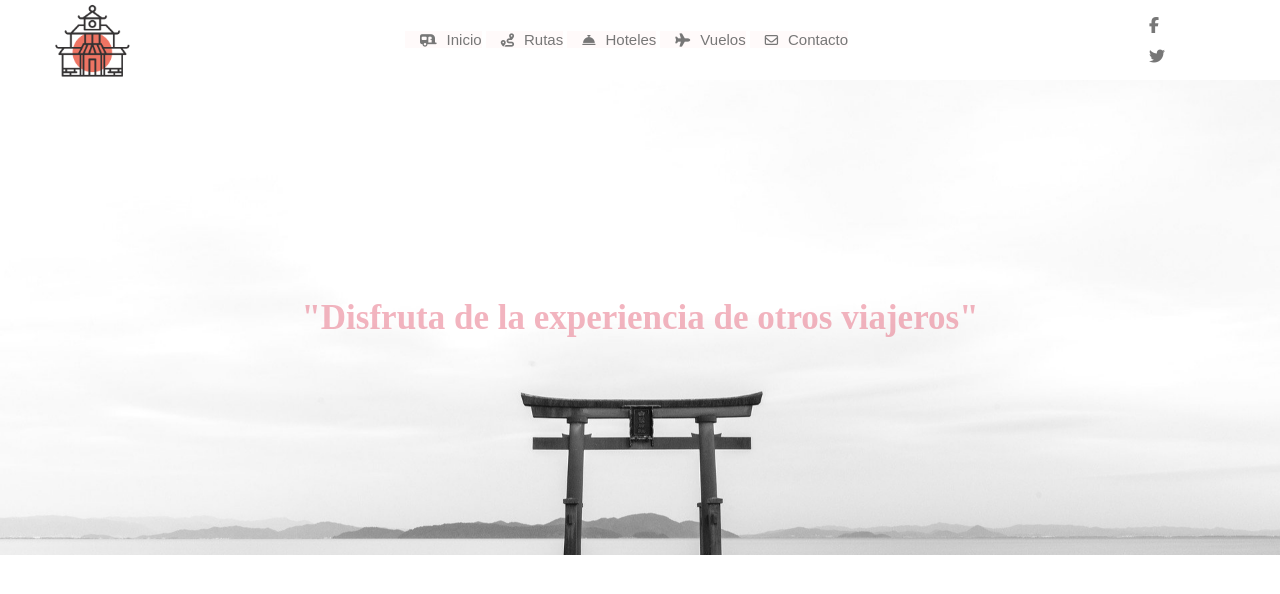
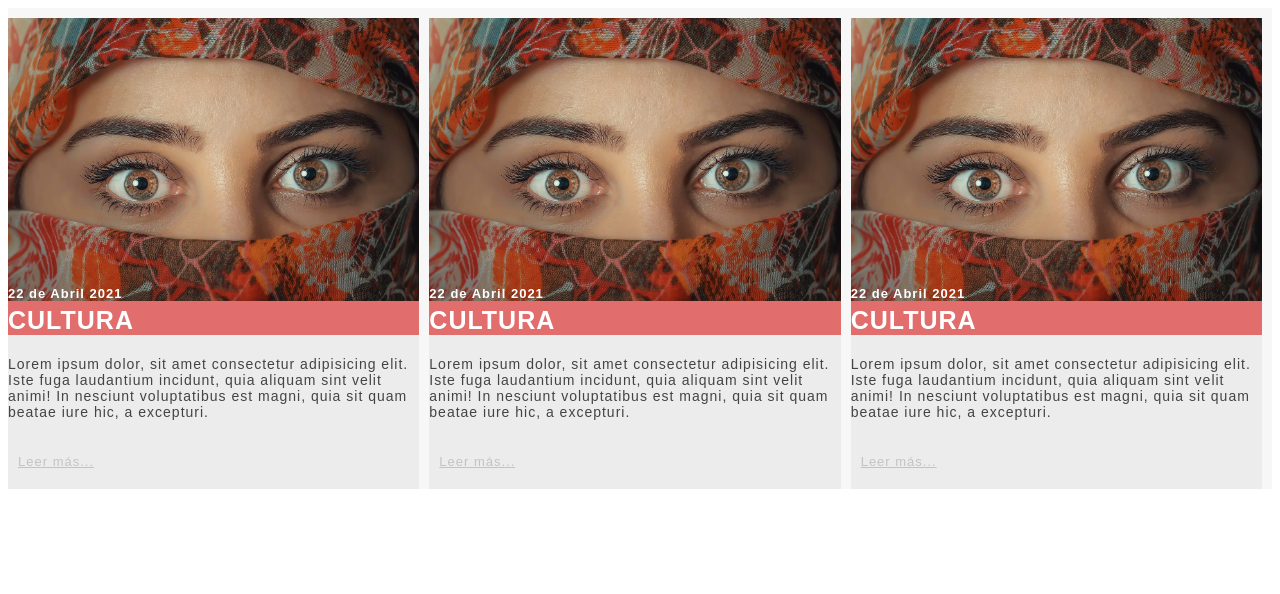
Before and after one commit to algar15/sprint1, a plain HTML site: page index.html in a window 1280 px wide. Drawn offline with Linux system fonts and the light colour scheme.

Commit message:
Sprint 1
Nivel 2

```diff
--- a/index.html
+++ b/index.html
@@ -1,36 +1,47 @@
 <!DOCTYPE html>
-<html lang="es">
+<html lang="en">
 <head>
     <meta charset="UTF-8">
     <meta http-equiv="X-UA-Compatible" content="IE=edge">
-    <meta name="viewport" content="width=device-width, initial-scale=1.0, maximum-scale=1.0, minimum-scale=1.0">
+    <meta name="viewport" content="width=device-width, initial-scale=1.0">
+    <title>Maquetacion I</title>
     <link rel="stylesheet" href="style.css">
-    <script src="https://kit.fontawesome.com/e05ad4ee71.js" crossorigin="anonymous"></script>
-    <title>Maquetación I</title>
 </head>
 <body>
-    <header>
-        <nav class="menu-navegacion">
-            <div class="logo">
-                <img src="img/Material activitat Flex nivell 2-logo.png" alt="logo viajeros">
-            </div>
-            <div class="enlaces">
-                <button class="boton"><i class="fas fa-caravan"></i><li><a href="#">Inicio</a></li></button>
-                <button class="boton"><i class="fas fa-route"></i><li><a href="#">Rutas</a></li></button>
-                <button class="boton"><i class="fas fa-concierge-bell"></i><li><a href="#">Hoteles</a></li></button>
-                <button class="boton"><i class="fas fa-plane"></i><li><a href="#">Vuelos</a></li></button>
-                <button class="boton"><i class="far fa-envelope"></i><li><a href="#">Contacto</a></li></button>
-            </div>
-            <div class="social">
-                <i class="fab fa-facebook-f"></i>
-                <i class="fab fa-twitter"></i>
-            </div>
-        </nav>
-        <section class="img">
-            <div class="contenedor-texto">
-                <h1>"Disfruta de la experiencia de otros viajeros"</h1>
-            </div>
-        </section>
-    </header>
+<section class="section margen-interno">
+    <div class="articulos">
+        <article class="article">
+            <img src="img/woman-1692849_1280.jpg" alt="woman eyes">
+            <h3>22 de Abril 2021</h3>
+            <h2>CULTURA</h2>
+            <P>Lorem ipsum dolor, sit amet consectetur adipisicing elit.
+            Iste fuga laudantium incidunt, quia aliquam sint velit animi!
+            In nesciunt voluptatibus est magni, quia sit quam beatae iure hic, a excepturi.</P>
+            <a href="#">Leer más...</a>
+        </article>
+    </div>
+    <div class="articulos">
+        <article class="article">
+            <img src="img/woman-1692849_1280.jpg" alt="woman eyes">
+            <h3>22 de Abril 2021</h3>
+            <h2>CULTURA</h2>
+            <P>Lorem ipsum dolor, sit amet consectetur adipisicing elit.
+            Iste fuga laudantium incidunt, quia aliquam sint velit animi!
+            In nesciunt voluptatibus est magni, quia sit quam beatae iure hic, a excepturi.</P>
+            <a href="#">Leer más...</a>
+        </article>
+    </div>
+    <div class="articulos">
+        <article class="article">
+            <img src="img/woman-1692849_1280.jpg" alt="woman eyes">
+            <h3>22 de Abril 2021</h3>
+            <h2>CULTURA</h2>
+            <P>Lorem ipsum dolor, sit amet consectetur adipisicing elit.
+            Iste fuga laudantium incidunt, quia aliquam sint velit animi!
+            In nesciunt voluptatibus est magni, quia sit quam beatae iure hic, a excepturi.</P>
+            <a href="#">Leer más...</a>
+        </article>
+    </div>
+</section>
 </body>
 </html>
--- a/style.css
+++ b/style.css
@@ -1,94 +1,48 @@
-* {
-    margin: 0px;
-    padding: 0px;
-    box-sizing: border-box;
+*{
+    font-family: sans-serif;
 }
-.menu-navegacion{
-    padding: 0;
+.section{
+    background: #000;
     display: flex;
-    justify-content: space-between;
-    align-items: center;
-    height: 80px;
 }
-.logo{
-    height: 80px;
-}
-.logo img{
-    display: block;
-    height: 100%;
-    margin-left:50px;
-}
-.enlaces li{
-    list-style: none;
-    display: inline-block;
-}
-.enlaces a{
-    text-decoration: none;
-    color:#777777;
-    padding-left: 10px;
-    font-family: Arial, Helvetica, sans-serif;
-    font-size:15px;
-}
-.fas{
-    color: #777777;
-    padding-left: 15px;
-}
-.boton:hover{
-    background:#e66b7fc2;
-}
-.boton{
-    border:solid 0px;
-    background: snow;
-}
-.far{
-    color:#777777;
-    padding-left: 15px;
-}
-.fab{
-    color: #777777;
-    padding-right: 100px;
-    padding-left: 15px;
-}
-.fab:hover{
-    background: rgba(100, 100, 199, 0.671);
-}
-.social i{
-    list-style: none;
-    display: block;
-    margin:15px;
-}
-.img{
-    height: 475px;
-    background-image: url("img/Activitat\ Flex\ -\ Nivell\ 2\ -\ fons\ capçalera.jpg");
-    background-position: center;
-    background-size: cover;
-    background-attachment: fixed;
-    text-align: center;
-}
-.img h1{
-    font-size: 35px;
-    font-weight: 700;
-}
-.contenedor-texto{
-    padding: 0;
-    height: 100%;
-    display: flex;
-    flex-direction: column;
-    align-items: center;
-    justify-content: center;
-    color:#e66b80;
-    opacity: 0.5;
-}
-@media all and (max-width: 1024px){
-    .menu-navegacion{
-        display: inline-flex;
+    .articulos{
+        background: #f7f7f7;
+        flex: 2 1 auto;
+        display: flex;
+        flex-flow: row wrap;
     }
-}
-@media all and (max-width: 768px){
-    .menu-navegacion{
-        height: auto;
+    .article{
+        flex: 1 1 40%;
+        color: #444;
+        font-size: 14px;
+        letter-spacing: 1px;
+        margin: 10px 10px 0 0px;
+        flex: 1 1 45%;
+        background: #ececec;
     }
-    .menu{
-        display:inline-flex;
+    .article img{
+        width: 100%;
     }
-}
+    .article a{
+        color: rgb(199, 194, 194);
+        font-size: 13px;
+        padding: 10px;
+        margin: 10px 0;
+        display: inline-block;
+    }
+    .article a:hover{
+        background: rgb(226, 109, 109);
+    }
+    h3{
+        color: #fff;
+        font-size: 13px;
+        padding: 2px 0;
+        margin-top: -20px;
+    }
+    h2{
+        font-size: 25px;
+        padding: 10px 0 0px 0;
+        color: #fff;
+        background: rgb(226, 109, 109);
+        margin-top: -20px;
+    }
```
Also changed, not shown: img/woman-1692849_1280.jpg (added).
